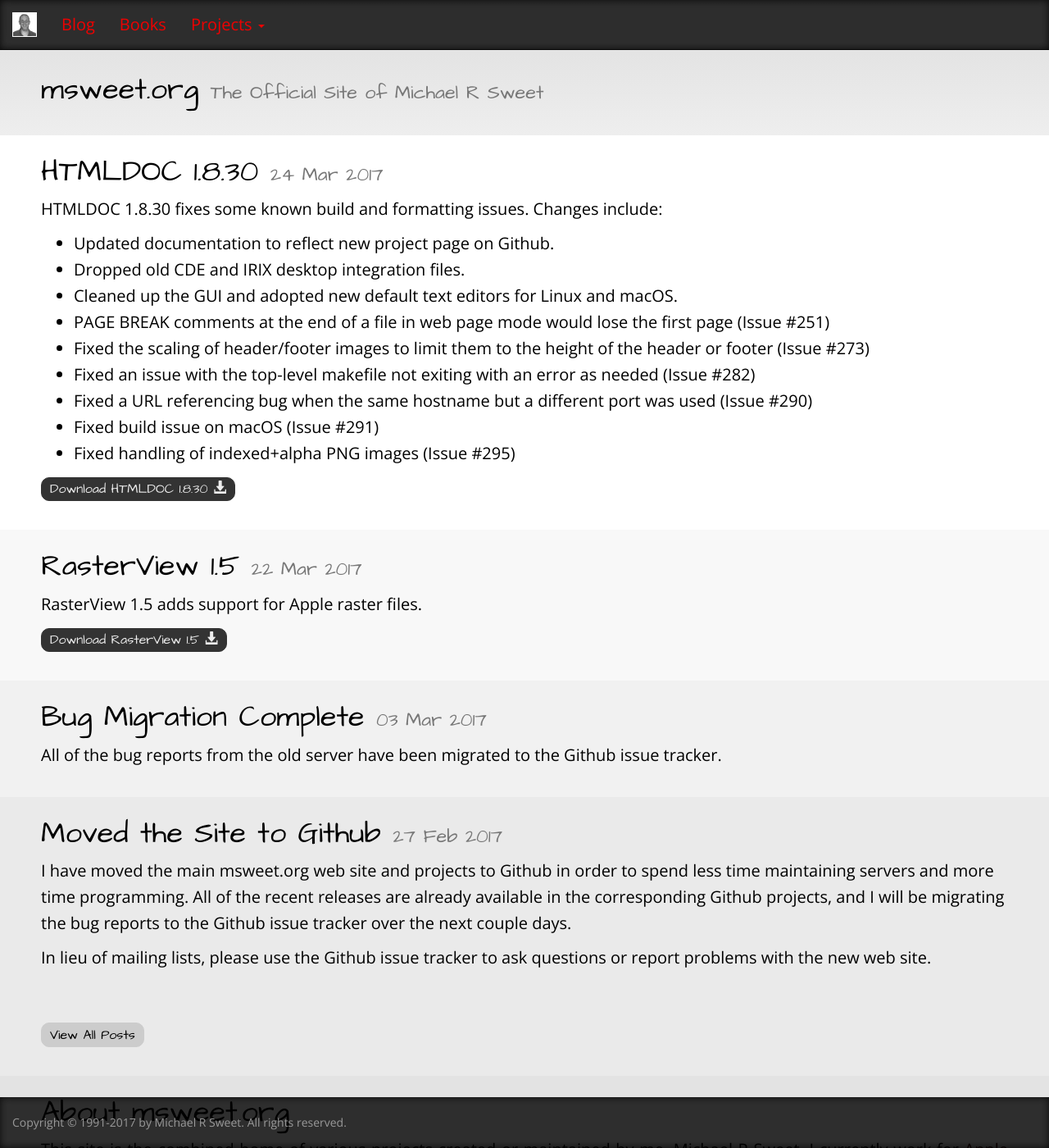
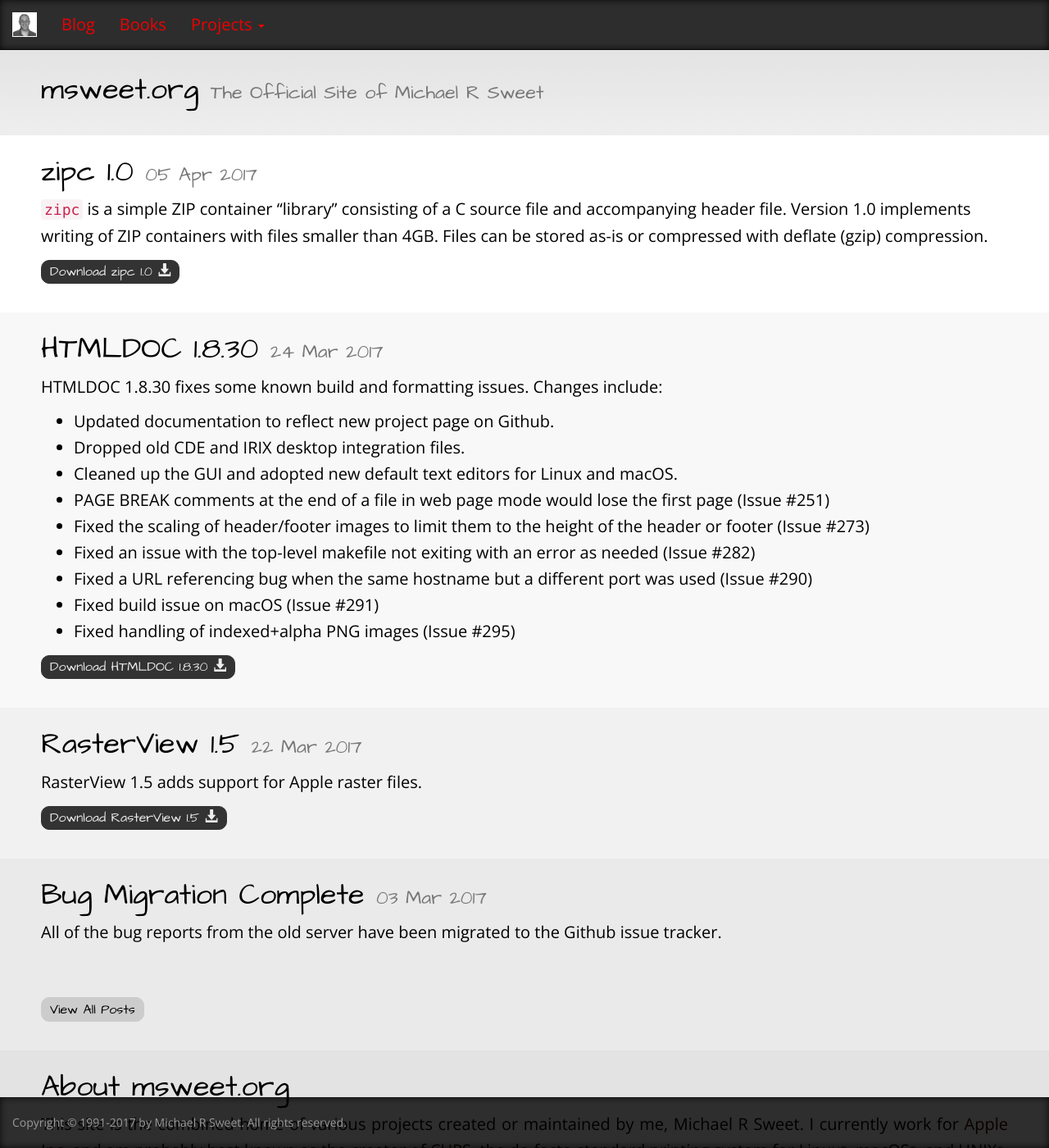
Before and after one commit to michaelrsweet/michaelrsweet.github.com, a Jekyll site: the page built from index.html, in a window 1280 px wide and 1400 px high. Shown: the whole window at 82% size. Built offline with Jekyll 4.4.1, drawn with Linux system fonts in a browser that asks for light colours.

Commit message:
Add zipc 1.0 release and project page.

```diff
--- a/_layouts/default.html
+++ b/_layouts/default.html
@@ -35,6 +35,7 @@
 	      <li><a href="/htmldoc">HTMLDOC</a></li>
 	      <li><a href="/mxml">Mini-XML</a></li>
 	      <li><a href="/rasterview">RasterView</a></li>
+	      <li><a href="/zipc">zipc</a></li>
 	    </ul></li>
 	  </ul>
 	</div>
--- a/_layouts/post.html
+++ b/_layouts/post.html
@@ -35,6 +35,7 @@
 	      <li><a href="/htmldoc">HTMLDOC</a></li>
 	      <li><a href="/mxml">Mini-XML</a></li>
 	      <li><a href="/rasterview">RasterView</a></li>
+	      <li><a href="/zipc">zipc</a></li>
 	    </ul></li>
 	  </ul>
 	</div>
--- /dev/null
+++ b/zipc/index.html
@@ -0,0 +1,24 @@
+---
+title: zipc
+layout: default
+---
+
+<div class="container-fluid container-header">
+  <div class="row">
+    <div class="col-sm-12">
+      <h1>zipc <small>a simple ZIP container &ldquo;library&rdquo;</small></h1>
+      <p><a class="btn btn-primary" href="https://github.com/michaelrsweet/zipc/releases">Download zipc <span class="glyphicon glyphicon-download-alt" aria-hidden="true"></span></a>
+      <a class="btn btn-normal" href="https://github.com/michaelrsweet/zipc">Github Project <span class="glyphicon glyphicon-console" aria-hidden="true"></span></a>
+      <a class="btn btn-normal" href="https://github.com/michaelrsweet/zipc/issues">Issue Tracker <span class="glyphicon glyphicon-th-list" aria-hidden="true"></span></a>
+      <a class="btn btn-normal" href="https://github.com/michaelrsweet/zipc/blob/master/DOCUMENTATION.md">View Documentation <span class="glyphicon glyphicon-book" aria-hidden="true"></span></a></p>
+    </div>
+  </div>
+</div>
+<div class="container-fluid">
+  <div class="row">
+    <div class="col-sm-12 col-md-12">
+      <p class="justify">zipc is a simple ZIP container &ldquo;library&rdquo; consisting of a C source file and accompanying header file.  Currently I have only implemented writing of files smaller than 4GB with or without deflate compression. There is no support for signatures, encryption, password protection, etc. as those features of ZIP are typically not used for ZIP container-based formats.</p>
+      <p class="justify">I'm providing this as open source under the &ldquo;new&rdquo; 2-clause BSD license which allows you do pretty much do whatever you like with it.  Please do provide feedback and report bugs to the Github project page so that everyone can benefit.</p>
+    </div>
+  </div>
+</div>
```
Also changed, not shown: _posts/2017-04-05-zipc-1.0.md (added, +10 -0 lines).
